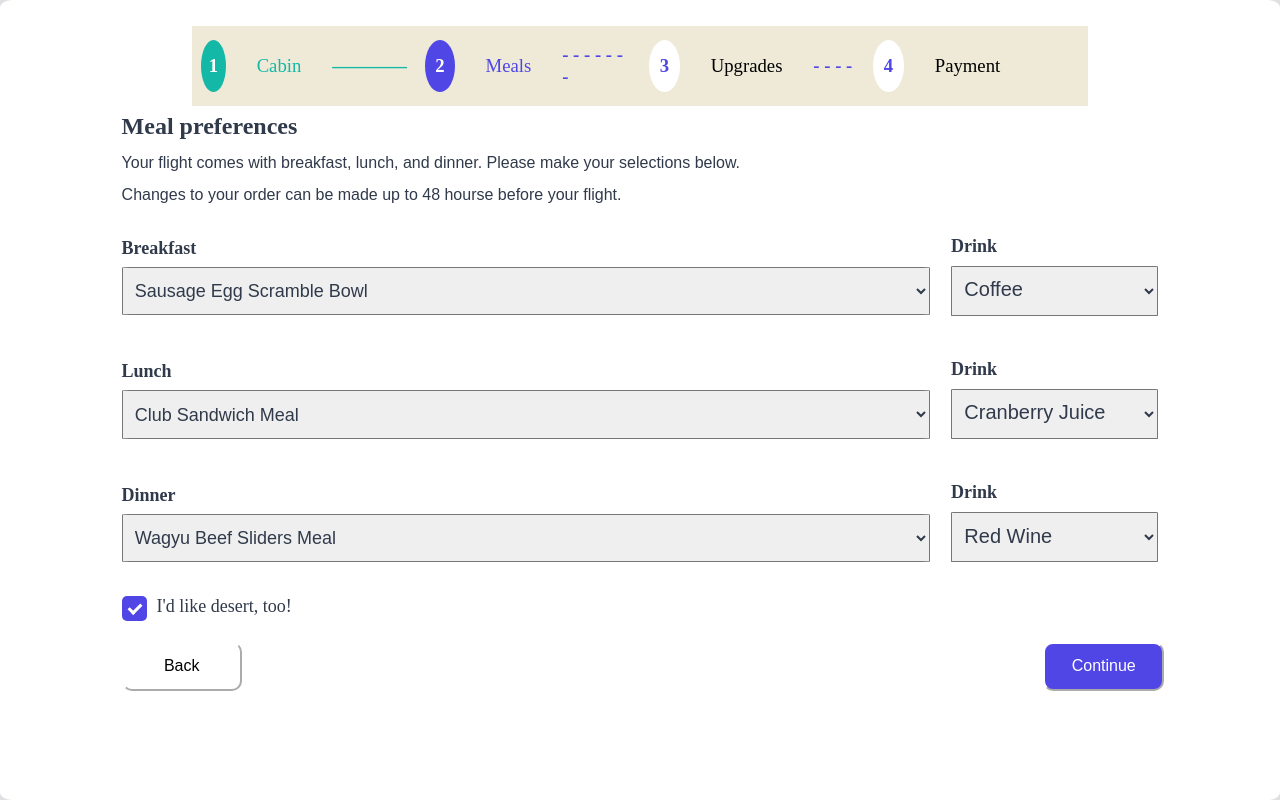
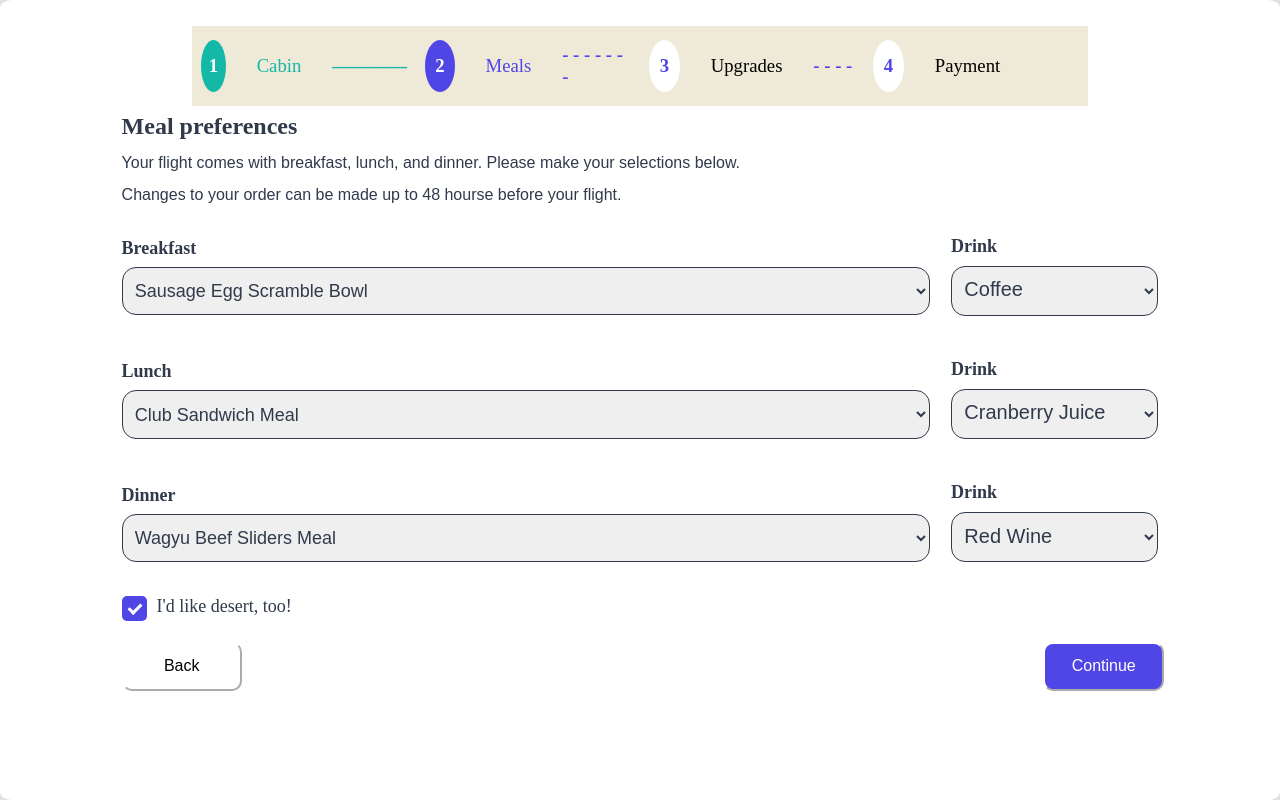
Before and after one commit to CesarPerez-Ksquare/Stepper, a plain HTML site: page index.html in a window 1280 px wide. Drawn offline with Linux system fonts and the light colour scheme.

Commit message:
Updated border radius of options

```diff
--- a/index.css
+++ b/index.css
@@ -167,7 +167,8 @@ select {
     padding-left: 1%;
     font-size: 18px;
     color: rgb(48, 58, 75);
-    border-radius: 1%;
+    border-radius: 14px;
+    border: 1px solid;
 }
 
 .formsBox2 select {
@@ -177,7 +178,8 @@ select {
     padding-left: 4%;
     font-size: 20px;
     color: rgb(48, 58, 75);
-    border-radius: 1%;
+    border-radius: 14px;
+    border: 1px solid;
 }
 
 .formsBox2 legend {
```
